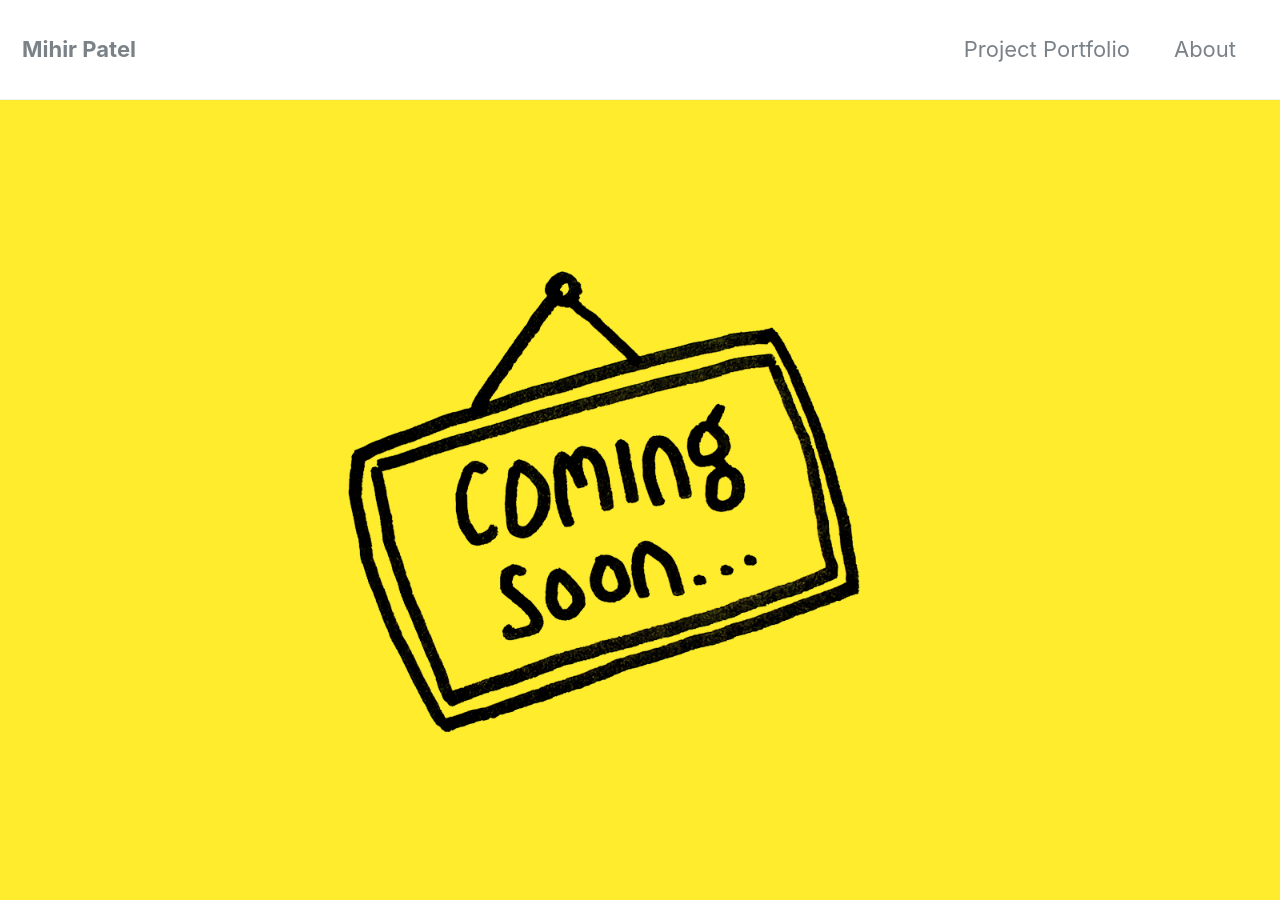
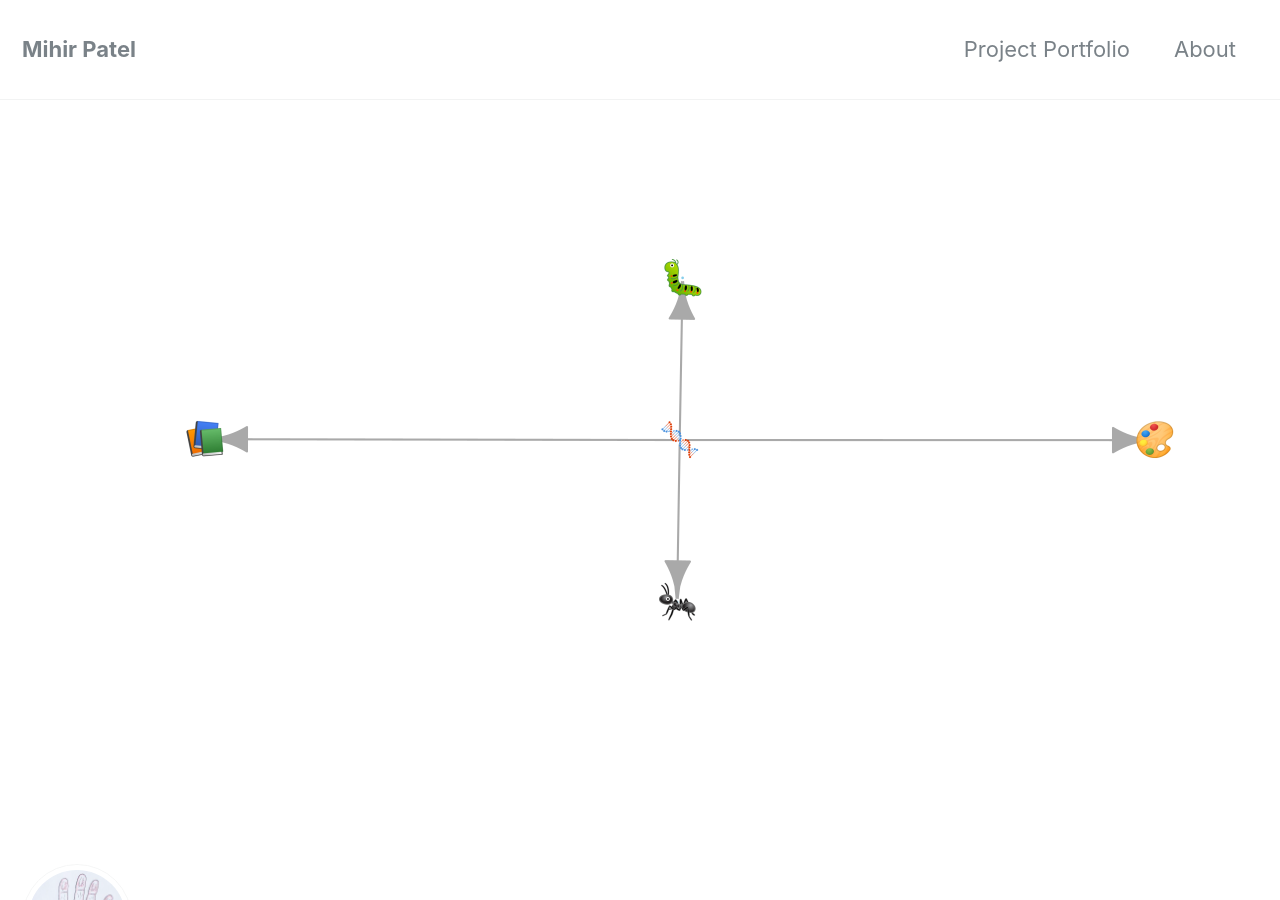
Before and after one commit to mihirp161/mihirp161.github.io, a Jekyll site: the page built from index.html, in a window 1280 px wide and 900 px high. Built offline with Jekyll 4.4.1, drawn with Linux system fonts in a browser that asks for light colours; nearby versions of some CDN libraries; the list of posts is cut into pages by our own code.

Commit message:
Update index.html

```diff
--- a/index.html
+++ b/index.html
@@ -2,5 +2,5 @@
 layout: home
 author_profile: true
 header:
-  image: "/images/coming_soon.png"
+  image: "/images/dna.png"
 ---
```
